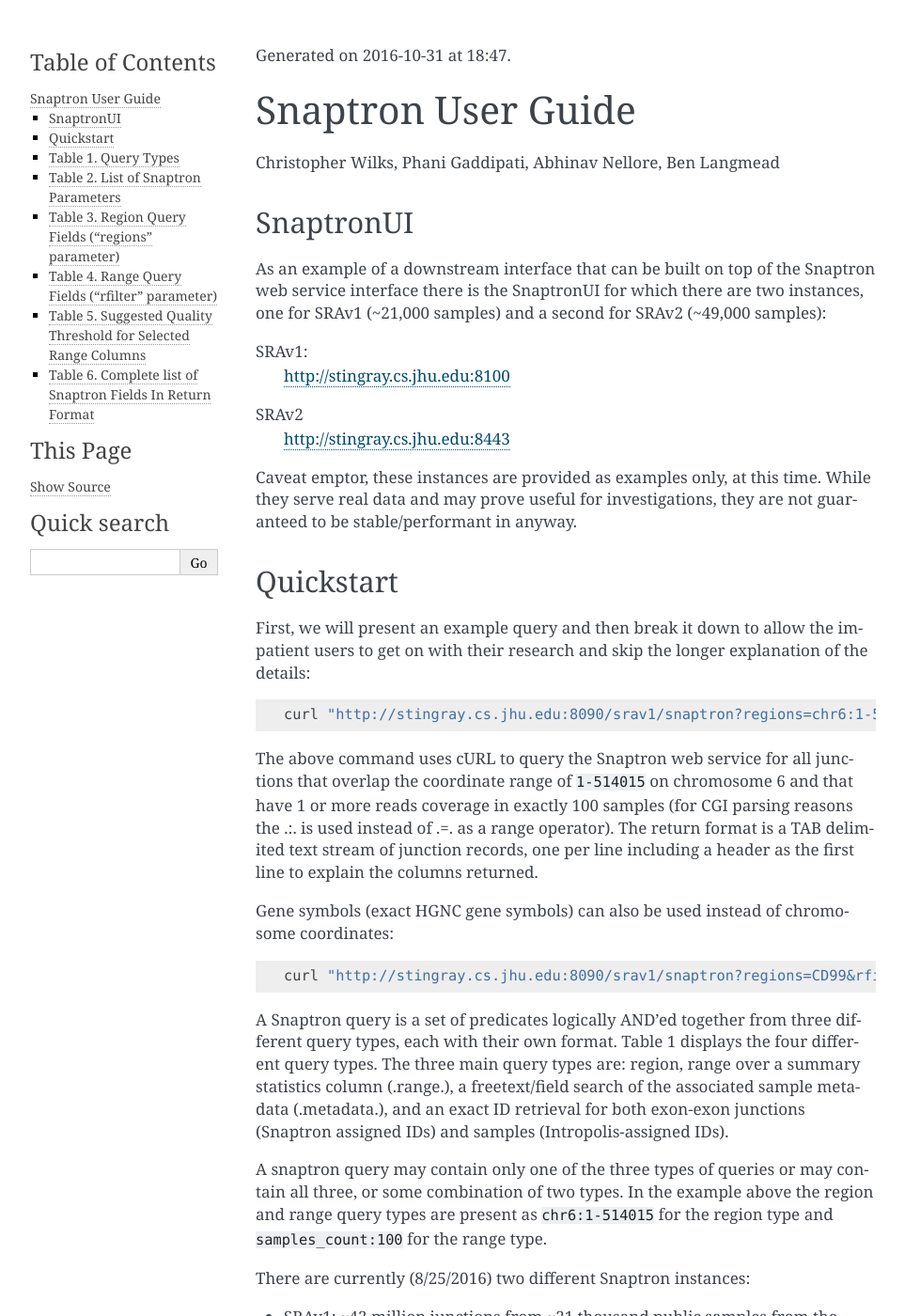
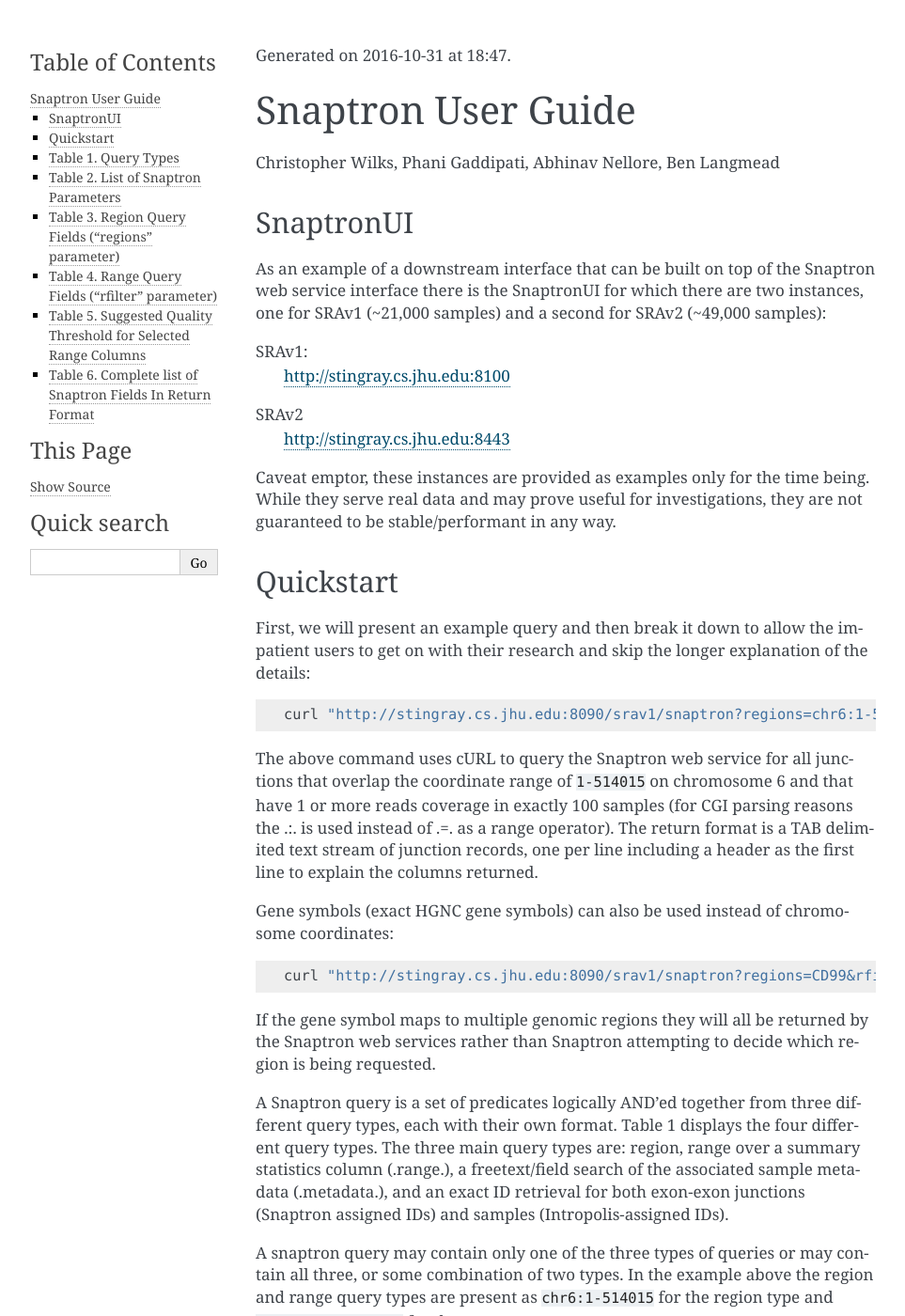
Before and after one commit to ChristopherWilks/snaptron, a Sphinx documentation site: the page built from docs/source/index.rst, in a window 1280 px wide and 1400 px high. Shown: the whole window at 94% size, without its empty margins (148-1111 px from the left). Built offline with Sphinx 7.4.7, drawn with Linux system fonts in a browser that asks for light colours.

Commit message:
added note about gene symbols returning multiple regions

```diff
--- a/docs/source/index.rst
+++ b/docs/source/index.rst
@@ -27,7 +27,7 @@ SRAv1:
 SRAv2
   http://stingray.cs.jhu.edu:8443
 
-Caveat emptor, these instances are provided as examples only, at this time.  While they serve real data and may prove useful for investigations, they are not guaranteed to be stable/performant in anyway.
+Caveat emptor, these instances are provided as examples only for the time being.  While they serve real data and may prove useful for investigations, they are not guaranteed to be stable/performant in any way.
 
 Quickstart
 ----------
@@ -41,6 +41,8 @@ The above command uses cURL to query the Snaptron web service for all junctions
 Gene symbols (exact HGNC gene symbols) can also be used instead of chromosome coordinates: ::
 
   curl "http://stingray.cs.jhu.edu:8090/srav1/snaptron?regions=CD99&rfilter=samples_count:20"
+
+If the gene symbol maps to multiple genomic regions they will all be returned by the Snaptron web services rather than Snaptron attempting to decide which region is being requested.
 
 A Snaptron query is a set of predicates logically AND'ed together from three different query types, each with their own format. Table 1 displays the four different query types.  The three main query types are: region, range over a summary statistics column (.range.), a freetext/field search of the associated sample metadata (.metadata.), and an exact ID retrieval for both exon-exon junctions (Snaptron assigned IDs) and samples (Intropolis-assigned IDs).
 
```
